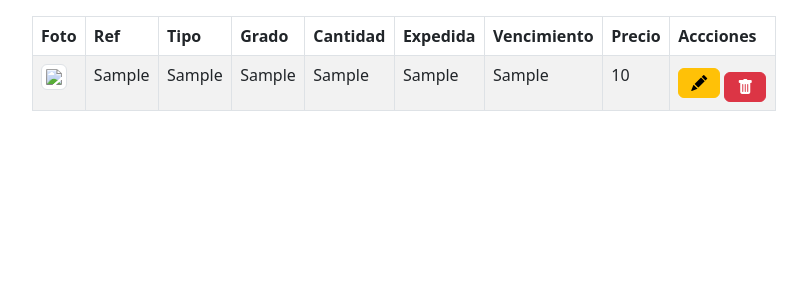
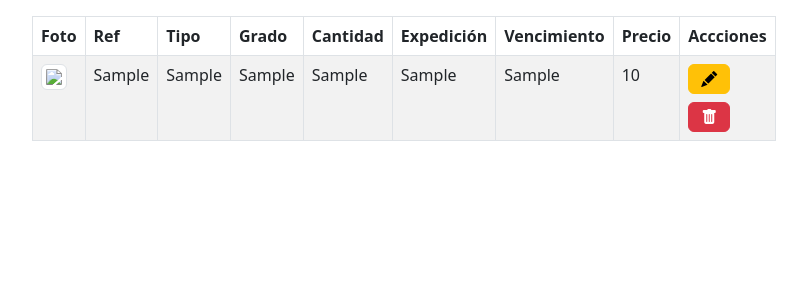
Before and after one commit to Ballesd/Taller-PHP, a PHP site: page /tabla.php in a window 1280 px wide. Shown: the part 70-370 px from the top of the page, without its empty margins (236-1043 px from the left). Run offline with PHP 8.4, Linux system fonts and the light colour scheme; tables that the repository leaves empty or names only in its code hold one stand-in row (values such as "Sample post"); some libraries are stand-ins or nearby versions.

Commit message:
Correciones en espacios

```diff
--- a/tabla.php
+++ b/tabla.php
@@ -33,7 +33,7 @@ include("db.php"); ?>
                             <th>Tipo</th>
                             <th>Grado</th>
                             <th>Cantidad</th>
-                            <th>Expedida</th>
+                            <th>Expedición</th>
                             <th>Vencimiento</th>
                             <th>Precio</th>
                             <th>Accciones</th>
```
Also changed, not shown: Imagenes/JackDaniels.jpg (added), README.md.
